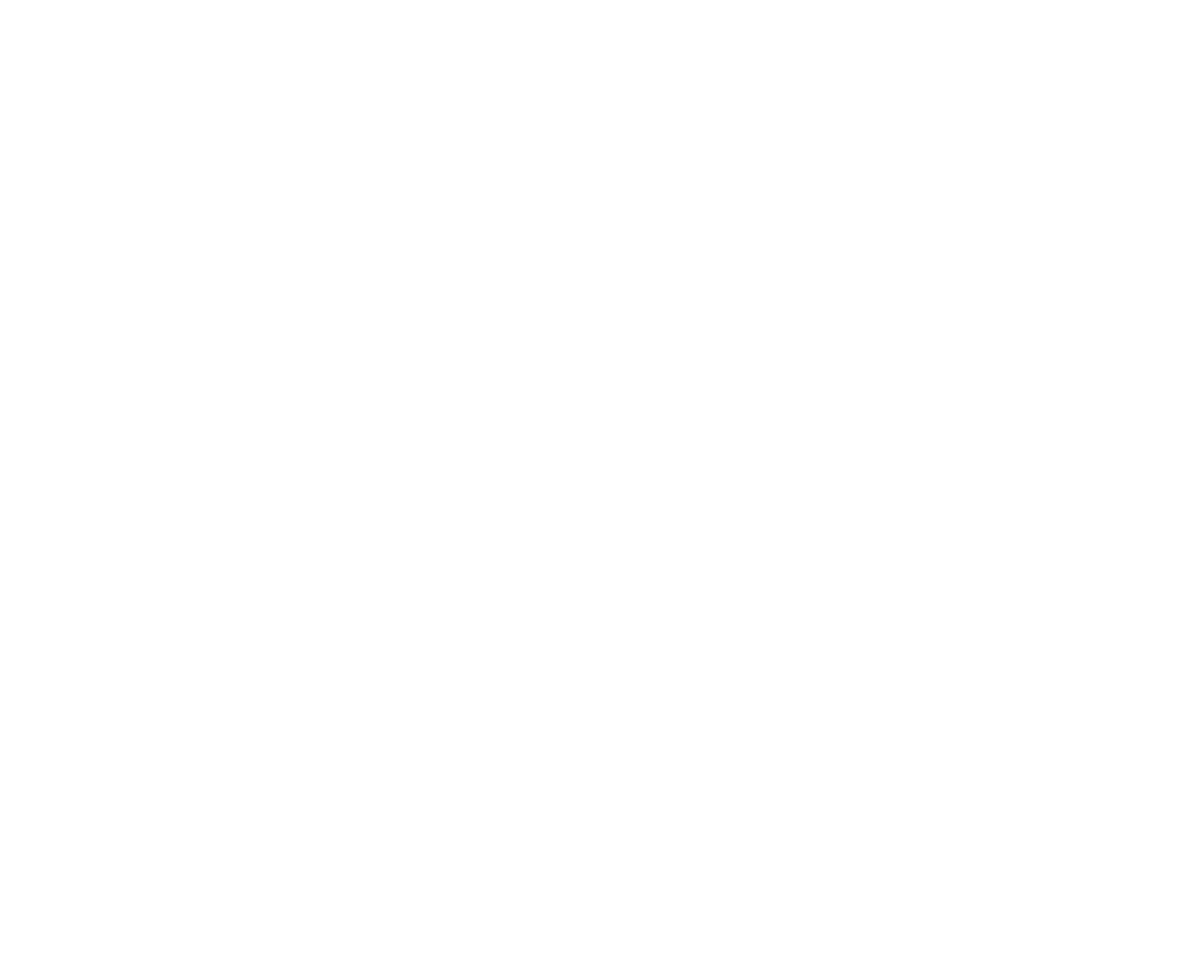
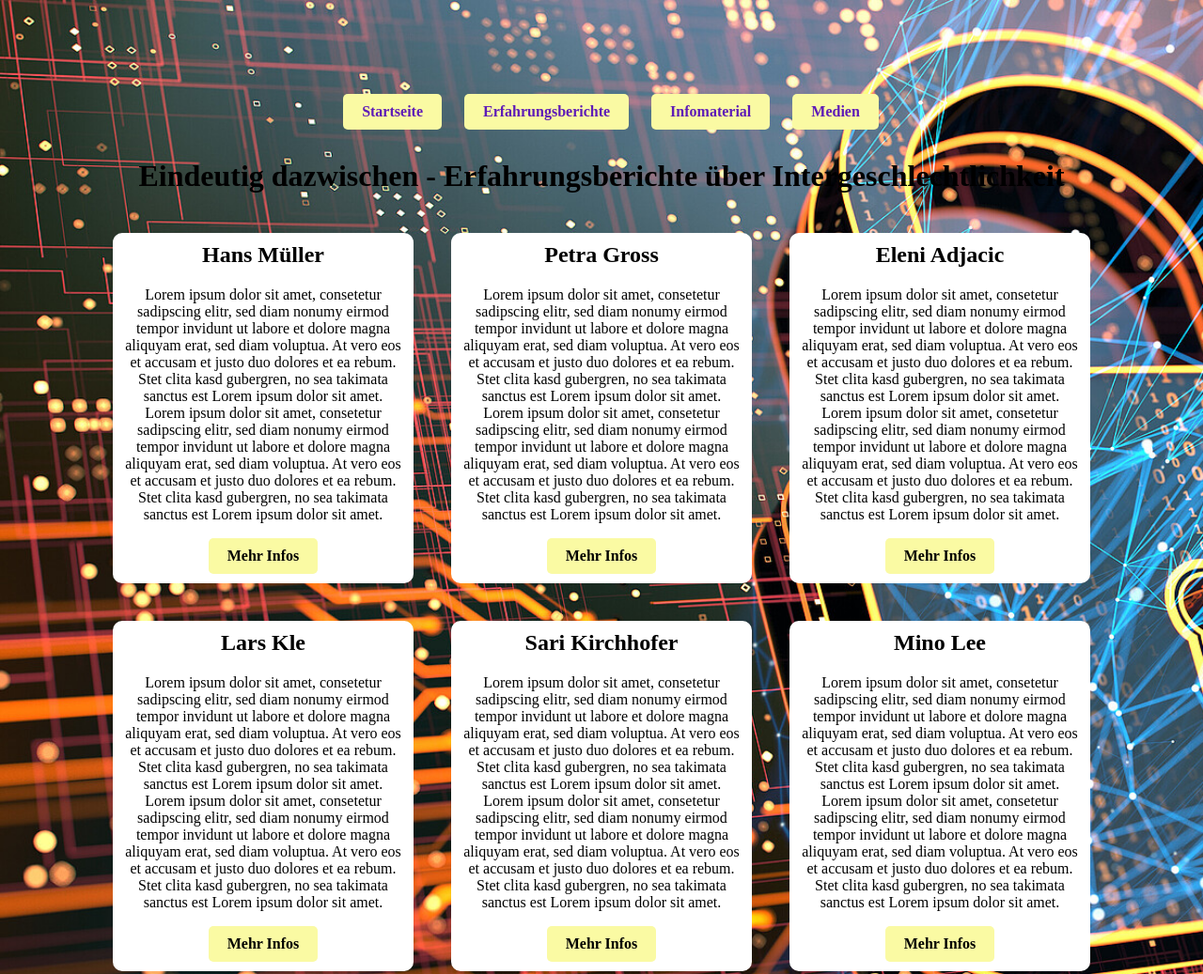
Before and after one commit to pady-ai/im-5, a plain HTML site: page index.html in a window 1280 px wide. Shown: the top 1037 px of the page at 94% size. Before the commit the page ends 800 px from the top, so only its background shows below. Drawn offline with Linux system fonts and the light colour scheme.

Commit message:
added background

```diff
--- a/index.html
+++ b/index.html
@@ -4,9 +4,60 @@
     <meta charset="UTF-8">
     <meta http-equiv="X-UA-Compatible" content="IE=edge">
     <meta name="viewport" content="width=device-width, initial-scale=1.0">
-    <title>Document</title>
+    <title>Repetition HTML & CSS</title>
+    <link rel="stylesheet" type="text/css" href="style.css">
 </head>
 <body>
 
+    <ul class="menu">
+        <li><a href="#">Startseite</a></li>
+        <li><a href="#">Erfahrungsberichte</a></li>
+        <li><a href="#">Infomaterial</a></li>
+        <li><a href="#">Medien</a></li>
+    </ul>
+
+    <h1 class="rainbow-text">
+        Eindeutig dazwischen - Erfahrungsberichte über Intergeschlechtlichkeit
+    </h1>
+
+    <section>
+        <article>
+            <h2>Hans Müller</h2>
+            <p>Lorem ipsum dolor sit amet, consetetur sadipscing elitr, sed diam nonumy eirmod tempor invidunt ut labore et dolore magna aliquyam erat, sed diam voluptua. At vero eos et accusam et justo duo dolores et ea rebum. Stet clita kasd gubergren, no sea takimata sanctus est Lorem ipsum dolor sit amet. Lorem ipsum dolor sit amet, consetetur sadipscing elitr, sed diam nonumy eirmod tempor invidunt ut labore et dolore magna aliquyam erat, sed diam voluptua. At vero eos et accusam et justo duo dolores et ea rebum. Stet clita kasd gubergren, no sea takimata sanctus est Lorem ipsum dolor sit amet.</p>
+            <a href="https://www.loremipsum.de/" target="_blank">Mehr Infos</a>
+        </article>
+
+          <article>
+            <h2>Petra Gross</h2>
+            <p>Lorem ipsum dolor sit amet, consetetur sadipscing elitr, sed diam nonumy eirmod tempor invidunt ut labore et dolore magna aliquyam erat, sed diam voluptua. At vero eos et accusam et justo duo dolores et ea rebum. Stet clita kasd gubergren, no sea takimata sanctus est Lorem ipsum dolor sit amet. Lorem ipsum dolor sit amet, consetetur sadipscing elitr, sed diam nonumy eirmod tempor invidunt ut labore et dolore magna aliquyam erat, sed diam voluptua. At vero eos et accusam et justo duo dolores et ea rebum. Stet clita kasd gubergren, no sea takimata sanctus est Lorem ipsum dolor sit amet.</p>
+            <a href="https://www.loremipsum.de/" target="_blank">Mehr Infos</a>
+        </article>
+
+            <article>
+            <h2>Eleni Adjacic</h2>
+            <p>Lorem ipsum dolor sit amet, consetetur sadipscing elitr, sed diam nonumy eirmod tempor invidunt ut labore et dolore magna aliquyam erat, sed diam voluptua. At vero eos et accusam et justo duo dolores et ea rebum. Stet clita kasd gubergren, no sea takimata sanctus est Lorem ipsum dolor sit amet. Lorem ipsum dolor sit amet, consetetur sadipscing elitr, sed diam nonumy eirmod tempor invidunt ut labore et dolore magna aliquyam erat, sed diam voluptua. At vero eos et accusam et justo duo dolores et ea rebum. Stet clita kasd gubergren, no sea takimata sanctus est Lorem ipsum dolor sit amet.</p>
+            <a href="https://www.loremipsum.de/" target="_blank">Mehr Infos</a>
+        </article>
+
+            <article>
+            <h2>Lars Kle</h2>
+            <p>Lorem ipsum dolor sit amet, consetetur sadipscing elitr, sed diam nonumy eirmod tempor invidunt ut labore et dolore magna aliquyam erat, sed diam voluptua. At vero eos et accusam et justo duo dolores et ea rebum. Stet clita kasd gubergren, no sea takimata sanctus est Lorem ipsum dolor sit amet. Lorem ipsum dolor sit amet, consetetur sadipscing elitr, sed diam nonumy eirmod tempor invidunt ut labore et dolore magna aliquyam erat, sed diam voluptua. At vero eos et accusam et justo duo dolores et ea rebum. Stet clita kasd gubergren, no sea takimata sanctus est Lorem ipsum dolor sit amet.</p>
+            <a href="https://www.loremipsum.de/" target="_blank">Mehr Infos</a>
+        </article>
+
+            <article>
+            <h2>Sari Kirchhofer</h2>
+            <p>Lorem ipsum dolor sit amet, consetetur sadipscing elitr, sed diam nonumy eirmod tempor invidunt ut labore et dolore magna aliquyam erat, sed diam voluptua. At vero eos et accusam et justo duo dolores et ea rebum. Stet clita kasd gubergren, no sea takimata sanctus est Lorem ipsum dolor sit amet. Lorem ipsum dolor sit amet, consetetur sadipscing elitr, sed diam nonumy eirmod tempor invidunt ut labore et dolore magna aliquyam erat, sed diam voluptua. At vero eos et accusam et justo duo dolores et ea rebum. Stet clita kasd gubergren, no sea takimata sanctus est Lorem ipsum dolor sit amet.</p>
+            <a href="https://www.loremipsum.de/" target="_blank">Mehr Infos</a>
+        </article>
+
+            <article>
+            <h2>Mino Lee</h2>
+            <p>Lorem ipsum dolor sit amet, consetetur sadipscing elitr, sed diam nonumy eirmod tempor invidunt ut labore et dolore magna aliquyam erat, sed diam voluptua. At vero eos et accusam et justo duo dolores et ea rebum. Stet clita kasd gubergren, no sea takimata sanctus est Lorem ipsum dolor sit amet. Lorem ipsum dolor sit amet, consetetur sadipscing elitr, sed diam nonumy eirmod tempor invidunt ut labore et dolore magna aliquyam erat, sed diam voluptua. At vero eos et accusam et justo duo dolores et ea rebum. Stet clita kasd gubergren, no sea takimata sanctus est Lorem ipsum dolor sit amet.</p>
+            <a href="https://www.loremipsum.de/" target="_blank">Mehr Infos</a>
+        </article>
+
+    </section>
+ <script src="script.js"></script>
 </body>
 </html>
--- a/style.css
+++ b/style.css
@@ -0,0 +1,96 @@
+body
+{
+background-image: url('/images/cyber-hintergrund.jpg');
+  background-size: cover;
+  max-width: 1200px;
+  margin: 0 auto;
+  padding: 100px;
+  display: flex;
+  flex-direction: column;
+  justify-content: center;
+  align-items: center;
+
+
+}
+
+
+/* CSS-Code in style.css */
+.menu {
+    list-style: none;
+    margin: 0;
+}
+
+.menu li {
+    display: inline; /* Anordnung der Menüpunkte horizontal */
+    margin-right: 20px; /* Abstand zwischen den Menüpunkten */
+}
+
+.menu a {
+    text-decoration: none; /* Entfernt die Standard-Link-Unterstreichung */
+    color: #5e1bb7; /* Textfarbe der Menüpunkte */
+    font-weight: bold;
+}
+
+.menu a:hover {
+    color: #007BFF; /* Farbe der Menüpunkte im Hover-Zustand */
+}
+
+/* article {
+    background-color: azure;
+    padding: 10px;
+}
+
+section{
+    display: grid;
+    grid-template-columns: 1fr 1fr 1fr;
+    row-gap: 20px;
+    column-gap: 20px;
+} */
+
+
+h1 {
+    color: rgb(0, 0, 0);
+    padding: 10px 0;
+}
+h2 {
+    margin-top: 0;
+}
+
+section {
+
+    display: flex;
+    flex-wrap: wrap;
+    row-gap: 20px;
+    column-gap: 20px;
+    justify-content: center;
+    align-items: center;
+
+
+}
+
+article {
+    width: 300px;
+    background-color: rgb(255, 255, 255);
+    padding: 10px;
+    border-radius: 10px; /* Hier wird die Abrundung festgelegt */
+    margin: 10px;
+    text-align: center; /* Optional: zentriert die Textboxen im Container */
+    }
+
+
+a {
+    display: inline-block;
+    padding: 10px 20px;
+    background-color: rgb(250, 250, 163); /* Hintergrundfarbe des Buttons */
+    color: #000000; /* Textfarbe */
+    text-decoration: none; /* Entfernt die Standard-Link-Unterstreichung */
+    border-radius: 5px; /* Abrundung der Ecken */
+    transition: background-color 0.3s; /* Animierter Hover-Effekt */
+    font-weight: bold;
+}
+
+/* Hover-Effekt */
+a:hover {
+    background-color: rgb(250, 227, 163); /* Neue Hintergrundfarbe im Hover-Zustand */
+    color: #007BFF;
+}
```
Also changed, not shown: datenschutz.png (added), images/cyber-hintergrund.jpg (added), intersexualität.png (added), 1 other file.
